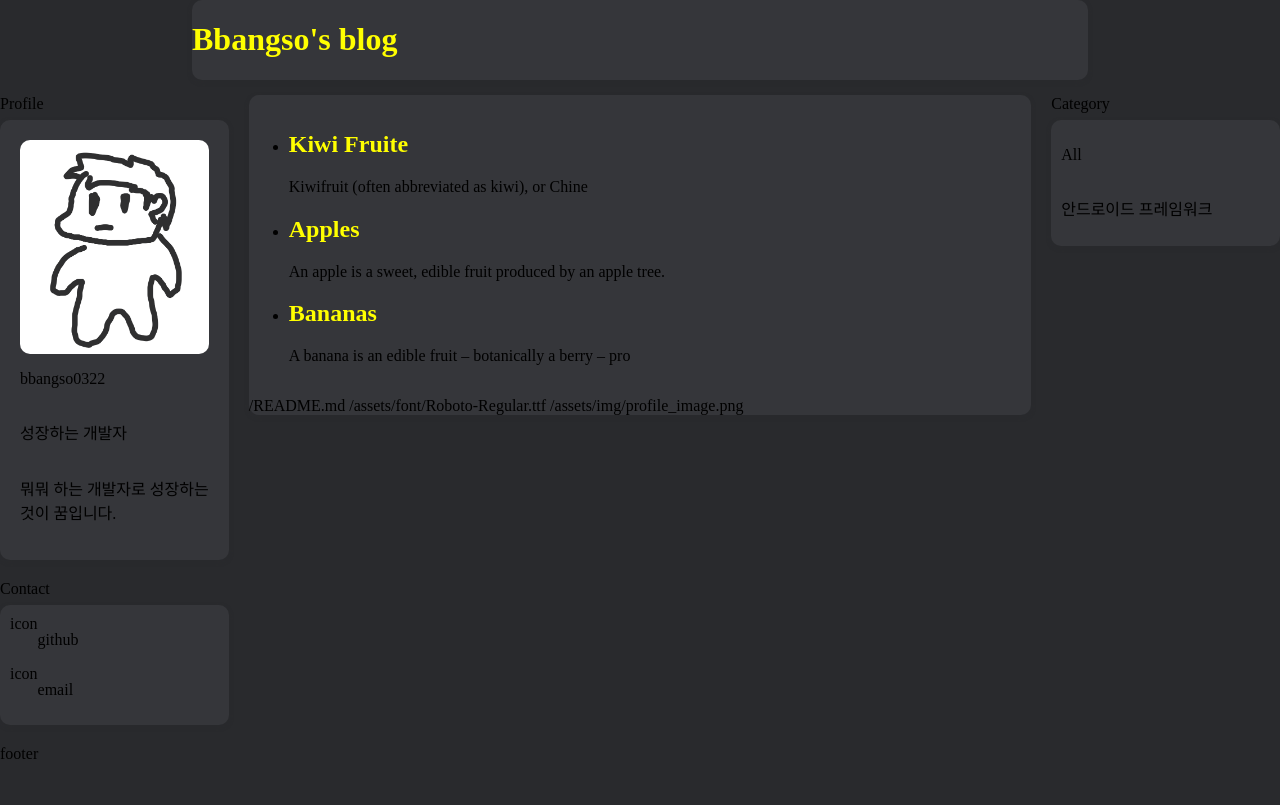
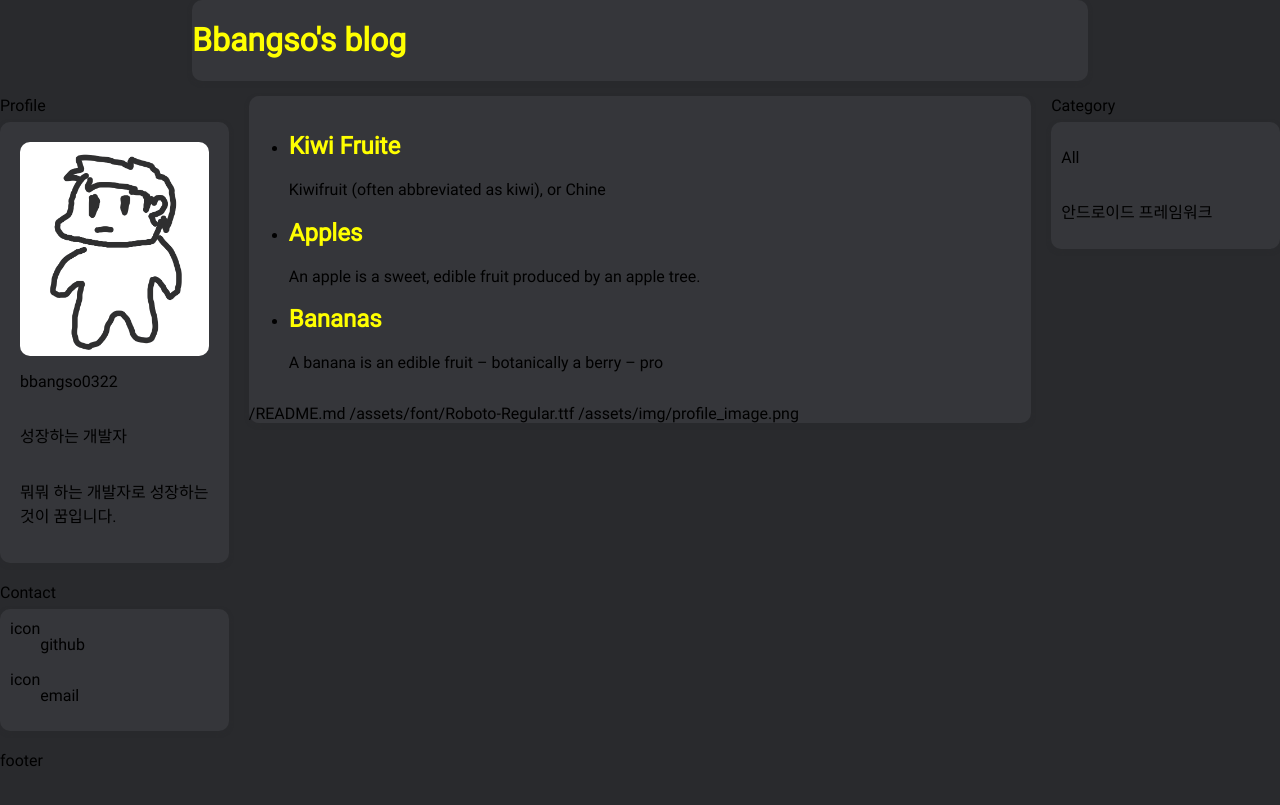
Before and after one commit to bbangso0322/kiwi-log, a Jekyll site: the page built from index.html, in a window 1280 px wide. Shown: the top 805 px of the page. Built offline with Jekyll 4.4.1, drawn with Linux system fonts in a browser that asks for light colours; some web fonts are replaced.

Commit message:
폰트 수정

```diff
--- a/_sass/main.scss
+++ b/_sass/main.scss
@@ -4,7 +4,7 @@ body {
     display: flex;
     flex-direction: column;
     background-color: #292A2D;
-    font-family: "noto";
+    font-family: "noto", "robo";
 }
 
 a{
@@ -29,4 +29,5 @@ img{
 @font-face {
     font-family: noto;
     src: url(/assets/font/NotoSansKR-Regular.otf);
+    unicode-range: U+AC00-D7A3;
 }
```
